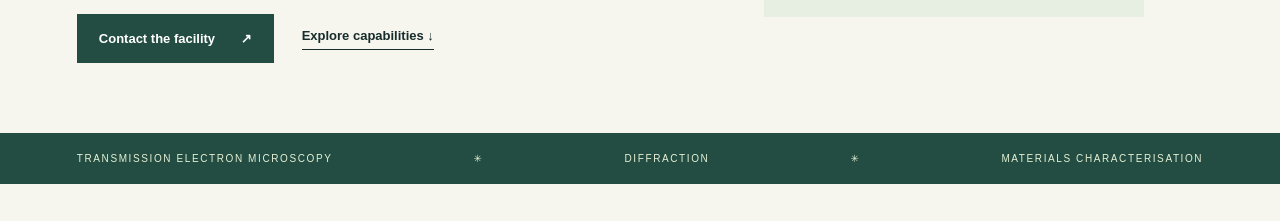
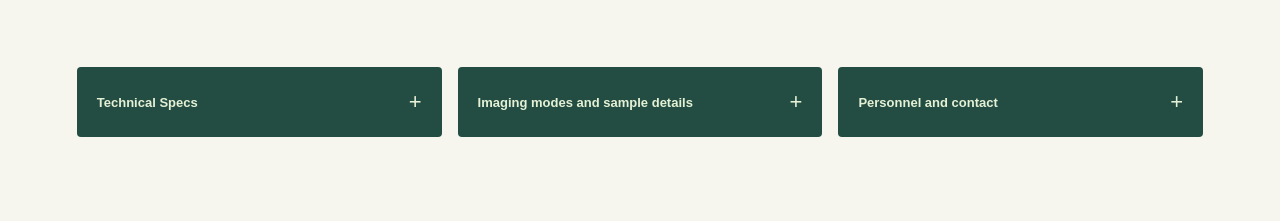
Before and after one commit to ahinroy/analytical-TEM, a plain HTML site: page index.html in a window 1280 px wide. Shown: the part 579-800 px from the top of the page. Drawn offline with Linux system fonts and the light colour scheme.

Commit message:
commit-3

```diff
--- a/index.html
+++ b/index.html
@@ -21,17 +21,34 @@
           <p class="eyebrow">ANALYTICAL TEM. CRF. IIT KHARAGPUR</p>
           <h1>See further.<br><em>Understand more.</em></h1>
           <p class="lead">Analytical electron microscopy for exploring the structure and composition of materials.</p>
-          <div class="actions">
-            <a class="button" href="mailto:ahin.iitkgp@gmail.com?subject=Analytical%20TEM%20enquiry">Contact the facility <span>↗</span></a><a class="text-link" href="#capabilities">Explore capabilities ↓</a>
-          </div>
         </div>
         <figure class="hero-image">
           <img src="images/JEM-F200_en.png" alt="JEOL JEM-F200 electron microscope product image">
         </figure>
       </section>
-      <div class="ticker">
-        <span>TRANSMISSION ELECTRON MICROSCOPY</span><span>✳</span><span>DIFFRACTION</span><span>✳</span><span>MATERIALS CHARACTERISATION</span>
-      </div>
+      <section class="quick-tabs" aria-label="Facility information">
+        <details>
+          <summary>Technical Specs <span aria-hidden="true">+</span></summary>
+          <div class="tab-content">
+            <p>JEOL JEM-F200 field-emission transmission electron microscope for imaging and analytical work.</p>
+            <p>Available capabilities depend on the instrument configuration. <a href="https://www.jeol.com/products/scientific/tem/JEM-F200.php">View the JEM-F200 specifications at JEOL</a>.</p>
+          </div>
+        </details>
+        <details>
+          <summary>Imaging modes and sample details <span aria-hidden="true">+</span></summary>
+          <div class="tab-content">
+            <p>Transmission electron microscopy, scanning TEM approaches, electron diffraction and analytical microscopy are available subject to the instrument configuration and sample.</p>
+            <p>Dry samples overnight and tell the facility in advance about magnetic powders or other concerns.</p>
+          </div>
+        </details>
+        <details>
+          <summary>Personnel and contact <span aria-hidden="true">+</span></summary>
+          <div class="tab-content">
+            <p>Ahin Roy<br><a href="mailto:ahin.iitkgp@gmail.com">ahin.iitkgp@gmail.com</a></p>
+            <p>Room 004, Ground Floor<br>Nano-SATHI-CRF Building, Diamond Jubilee Complex<br>IIT Kharagpur</p>
+          </div>
+        </details>
+      </section>
       <section id="capabilities" class="section">
         <div class="section-head">
           <div>
--- a/style.css
+++ b/style.css
@@ -472,3 +472,73 @@ footer a {
     height: 220px;
   }
 }
+
+/* Expandable facility information */
+.quick-tabs {
+  display: grid;
+  grid-template-columns: repeat(3, minmax(0, 1fr));
+  align-items: start;
+  gap: 16px;
+  padding: 0 6%;
+}
+
+.quick-tabs details {
+  background: var(--green);
+  color: #e5f1d6;
+  border-radius: 4px;
+}
+
+.quick-tabs summary {
+  display: flex;
+  justify-content: space-between;
+  align-items: center;
+  gap: 12px;
+  padding: 22px 20px;
+  cursor: pointer;
+  font-size: 13px;
+  font-weight: bold;
+  list-style: none;
+}
+
+.quick-tabs summary::-webkit-details-marker {
+  display: none;
+}
+
+.quick-tabs summary span {
+  font-size: 22px;
+  font-weight: normal;
+  transition: transform .2s ease;
+}
+
+.quick-tabs details[open] summary span {
+  transform: rotate(45deg);
+}
+
+.quick-tabs summary:focus-visible {
+  outline: 2px solid var(--lime);
+  outline-offset: -4px;
+}
+
+.tab-content {
+  padding: 0 20px 20px;
+  font-size: 13px;
+  line-height: 1.6;
+}
+
+.tab-content p {
+  margin: 0 0 12px;
+}
+
+.tab-content p:last-child {
+  margin-bottom: 0;
+}
+
+@media (max-width: 700px) {
+  .quick-tabs {
+    grid-template-columns: 1fr;
+  }
+
+  .quick-tabs {
+    gap: 10px;
+  }
+}
```
